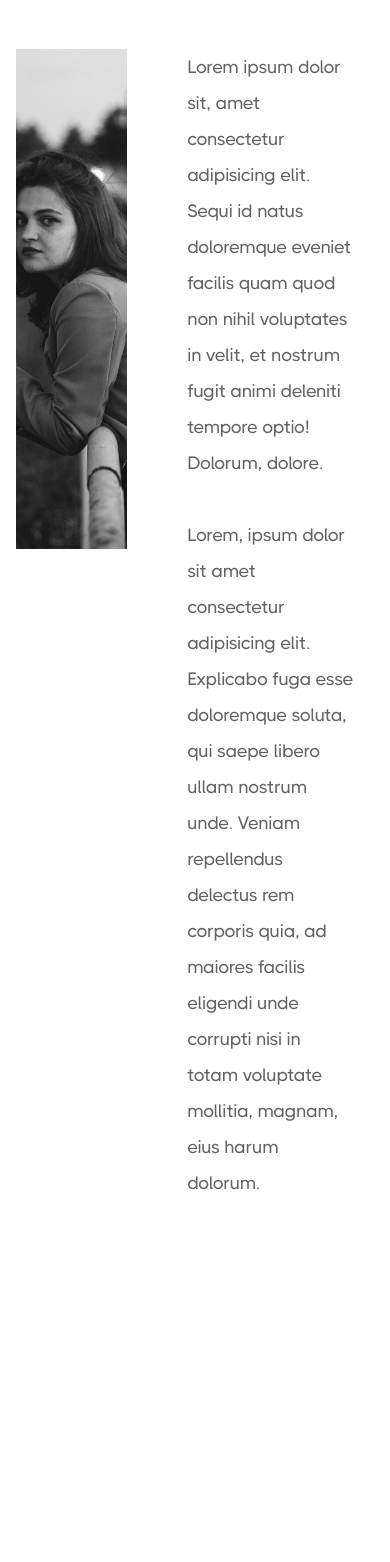
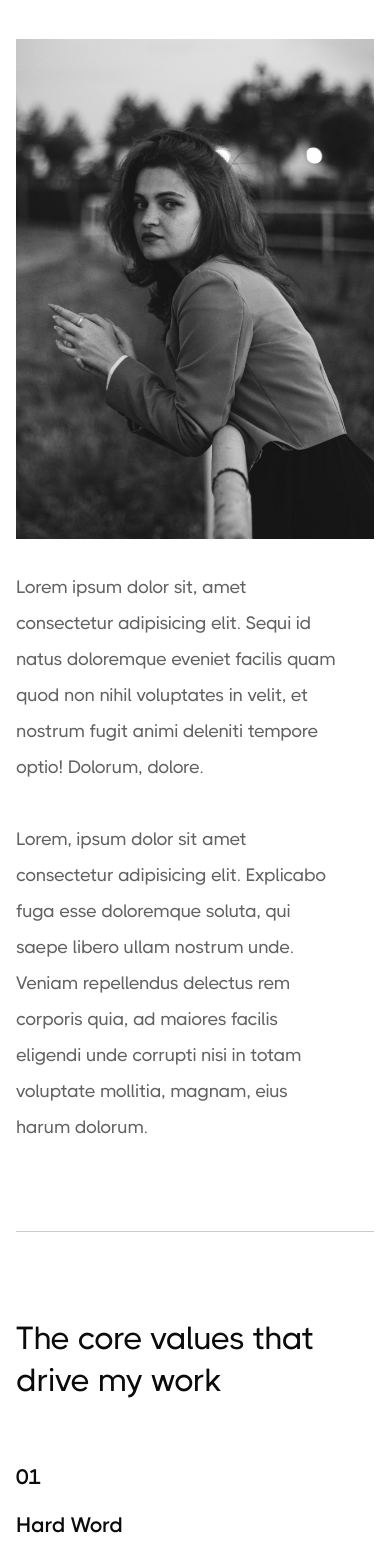
Before and after one commit to nggar/my-portfolio, a React (Create React App) app: page /aboutme in a window 390 px wide. Shown: the part 435-1997 px from the top of the page. Before the commit the page ends 1722 px from the top, so only its background shows below. Built offline with nearby package versions, Linux system fonts and the light colour scheme.

Commit message:
responsive about me component

```diff
--- a/src/components/Nav.js
+++ b/src/components/Nav.js
@@ -13,12 +13,14 @@ const Nav = () => {
                 <div className="nav section-margin">
 
                     <Link to='/' className="nav__logo">
-                        <h1 className='logo-text'>Portfolio</h1>
+                        <h1 className='logo-text'>Enggar</h1>
                     </Link>
                     <div className={`nav__links ${activeNav ? 'nav__links--mobile' : ''}`}>
-                        <Link to='/aboutme'
+                        <Link onClick={navBtnHandler} to='/'
+                            className={`link-nav ${activeNav ? 'link-nav--white' : ''}`} >Home</Link>
+                        <Link onClick={navBtnHandler} to='/aboutme'
                             className={`link-nav ${activeNav ? 'link-nav--white' : ''}`} >About</Link>
-                        <Link to='/contact'
+                        <Link onClick={navBtnHandler} to='/contact'
                             className={`link-nav ${activeNav ? 'link-nav--white' : ''}`} >Contact</Link>
                     </div>
                     <div onClick={navBtnHandler} className={`nav-outside ${activeNav ? 'nav-outside--active' : ''}`}></div>
--- a/src/components/about/AboutMe.js
+++ b/src/components/about/AboutMe.js
@@ -1,13 +1,17 @@
+import { Link } from 'react-router-dom';
+
 import aboutmeImg from '../../assets/images/about-photo.jpg';
 
 const AboutMe = () => {
     return (
+        <div className="about-me">
             <div className="main-container">
                 <div className="container">
-                <div className="about-me section-padding section-margin">
+                    {/* section 1 */}
+                    <div className="section-1 section-padding section-margin border-bottom">
                         <h1 className="heading-1">I'm Enggar, a React Js developer from central java, Indonesia</h1>
-                    <div className="about-me__info">
-                        <div className="about-me__img">
+                        <div className="section-1__info">
+                            <div className="section-1__img">
                                 <img src={aboutmeImg} alt="me" />
                             </div>
                             <p>Lorem ipsum dolor sit, amet consectetur adipisicing elit. Sequi id natus doloremque eveniet facilis quam quod non nihil voluptates in velit, et nostrum fugit animi deleniti tempore optio! Dolorum, dolore.
@@ -19,6 +23,59 @@ const AboutMe = () => {
                     </div>
                 </div>
             </div>
+
+            {/* section 2 */}
+            <div className="main-container">
+                <div className="container">
+                    <div className="section-2 section-padding section-margin border-bottom">
+                        <h2 className="heading-2">The core values that drive my work</h2>
+                        <div className="section-2__values">
+                            <div className="value">
+                                <h3 className="sub-heading value__number">01</h3>
+                                <h3 className="sub-heading value__heading">Hard Word</h3>
+                                <p>Lorem ipsum dolor sit amet consectetur adipisicing elit. Aut labore, nemo explicabo officiis vero delectus?</p>
+                            </div>
+                            <div className="value">
+                                <h3 className="sub-heading value__number">02</h3>
+                                <h3 className="sub-heading value__heading">Innovation</h3>
+                                <p>Lorem ipsum dolor sit amet consectetur adipisicing elit. Aut labore, nemo explicabo officiis vero delectus?</p>
+                            </div>
+                            <div className="value">
+                                <h3 className="sub-heading value__number">03</h3>
+                                <h3 className="sub-heading value__heading">Growth</h3>
+                                <p>Lorem ipsum dolor sit amet consectetur adipisicing elit. Aut labore, nemo explicabo officiis vero delectus?</p>
+                            </div>
+                            <div className="value">
+                                <h3 className="sub-heading value__number">04</h3>
+                                <h3 className="sub-heading value__heading">Team work</h3>
+                                <p>Lorem ipsum dolor sit amet consectetur adipisicing elit. Aut labore, nemo explicabo officiis vero delectus?</p>
+                            </div>
+                        </div>
+                    </div>
+                </div>
+            </div>
+
+            {/* section 3 */}
+            <div className="main-container main-container--black">
+                <div className="container">
+                    <div className="contact-section section-padding section-margin">
+                        <div>
+                            <h2 className="heading-2 heading-2--white">Interested in working together? <span >Get in touch </span>today.
+                            </h2>
+                            <p>Lorem ipsum dolor, sit amet consectetur adipisicing elit. Pariatur nulla dolor illo veniam corporis. Exercitationem.</p>
+                        </div>
+                        <div>
+                            <Link to='/contact' className="circle-arrow circle-arrow--white">
+                                <svg xmlns="http://www.w3.org/2000/svg" className="h-6 w-6" fill="none" viewBox="0 0 24 24" stroke="currentColor" strokeWidth={1.2}>
+                                    <path strokeLinecap="round" strokeLinejoin="round" d="M9 5l7 7-7 7" />
+                                </svg>
+                            </Link>
+                        </div>
+                    </div>
+                </div>
+            </div>
+        </div>
+
     )
 }
 
--- a/src/components/home/HeaderSection.js
+++ b/src/components/home/HeaderSection.js
@@ -5,7 +5,7 @@ const HeaderSection = () => {
     return (
         <div className="main-container">
             <div className="container">
-                <header className='section-margin header section-padding border-bottom'>
+                <header className='section-margin header section-padding'>
                     <div className="header__left">
                         <h1 className='heading-1'>React JS developer</h1>
                         <p >Lorem ipsum dolor sit amet consectetur adipiscing elit sed do eiusmod tempor incididunt ut labore et dolore magna aliqua. Enim ad minim veniam quis nostrud</p>
--- a/src/components/home/Projects.js
+++ b/src/components/home/Projects.js
@@ -9,7 +9,7 @@ const Projects = () => {
         <div className="main-container">
             <div className="container" id='projects'>
                 <div className="projects-section section-padding section-margin border-bottom">
-                    <h1 className="projects-heading heading-2">Recent projects</h1>
+                    <h1 className="projects-heading heading-2">My projects</h1>
                     <div className="projects-wrapper">
 
                         {/* project 1 */}
--- a/src/styles/_nav.scss
+++ b/src/styles/_nav.scss
@@ -18,7 +18,11 @@
                 color: $color-regular;
             }
 
-            &:nth-child(2) {
+            &:nth-child(1) {
+                display: none;
+            }
+
+            &:nth-child(3) {
                 margin-left: 3.2rem;
             }
 
@@ -26,7 +30,11 @@
                 display: block;
                 margin-bottom: 2.5rem;
 
-                &:nth-child(2) {
+                &:nth-child(1) {
+                    display: block;
+                }
+
+                &:nth-child(3) {
                     margin-left: 0;
                 }
             }
--- a/src/styles/aboutme/_aboutme.scss
+++ b/src/styles/aboutme/_aboutme.scss
@@ -1,38 +1,143 @@
 .about-me {
 
+    // section 1
 
+    .section-1 {
         h1 {
             width: 90%;
-        margin-bottom: 4rem;
+            margin-bottom: 5rem;
+
+            @include respond(992) {
+                width: 100%;
+                margin-bottom: 3rem;
+            }
         }
 
         &__info {
             display: flex;
-        column-gap: 4rem;
+            column-gap: 5rem;
+
+            @include respond(992) {
+                column-gap: 3rem;
             }
 
+            @include respond(768) {
+                flex-direction: column;
+            }
+        }
+
+        &__img {
+            flex: 1;
+
+            @include respond(992) {
+                flex: .8;
+            }
+
+            img {
+                display: block;
+                width: 100%;
+                height: 550px;
+                object-fit: cover;
+
+                @include respond(992) {
+                    height: 450px;
+                }
+
+                @include respond(768) {
+                    width: 70%;
+                    margin-bottom: 3rem;
+                }
+
+                @include respond(480) {
+                    width: 100%;
+                    height: 500px;
+                }
+
+            }
+        }
 
         p {
             flex: 1.5;
             font-size: 2.2rem;
             line-height: 3.6rem;
-        padding: 0 2rem;
+            padding-right: 3rem;
+
+            @include respond(992) {
+                flex: 1;
+            }
 
             @include respond(768) {
                 font-size: 1.8rem;
             }
         }
+    }
 
-    &__img {
-        flex: 1;
-        height: 500px;
-        width: 700px;
 
-        img {
-            display: block;
-            height: 100%;
-            width: 100%;
-            object-fit: cover;
+    // section 2
+    .section-2 {
+        h2 {
+            text-align: center;
+            max-width: 500px;
+            margin: 0 auto;
+            margin-bottom: 4rem;
+
+            @include respond(768) {
+                text-align: left;
+            }
+
+            @include respond(480) {
+                margin-bottom: 2rem;
+            }
+        }
+
+        &__values {
+            display: grid;
+            grid-template-columns: 1fr 1fr;
+
+            @include respond(768) {
+                grid-template-columns: 1fr;
+            }
+
+            .value {
+                padding: 4rem 4rem 6rem 4rem;
+
+                &:nth-child(1),
+                &:nth-child(3) {
+                    border-right: 1px solid $color-line;
+                    padding-left: 0;
+                }
+
+                &:nth-child(1),
+                &:nth-child(2) {
+                    border-bottom: 1px solid $color-line;
+                }
+
+                &__number {
+                    margin-bottom: 1.8rem;
+                }
+
+                &__heading {
+                    margin-bottom: 1.6rem;
+                }
+
+                @include respond(768) {
+
+                    &:nth-child(1),
+                    &:nth-child(2),
+                    &:nth-child(3),
+                    &:nth-child(4) {
+                        border: 0;
+                        padding: 4rem 4rem 6rem 0rem;
+                        border-bottom: 1px solid $color-line;
+                    }
+
+
+                }
+
             }
         }
     }
+
+    // section 3
+
+}
--- a/src/styles/home/_header.scss
+++ b/src/styles/home/_header.scss
@@ -1,6 +1,5 @@
 .header {
     display: flex;
-    min-height: calc(100vh - 100px);
 
     &__left {
         width: 80%;
```
Lines whose indentation alone changed are shown as unchanged.
